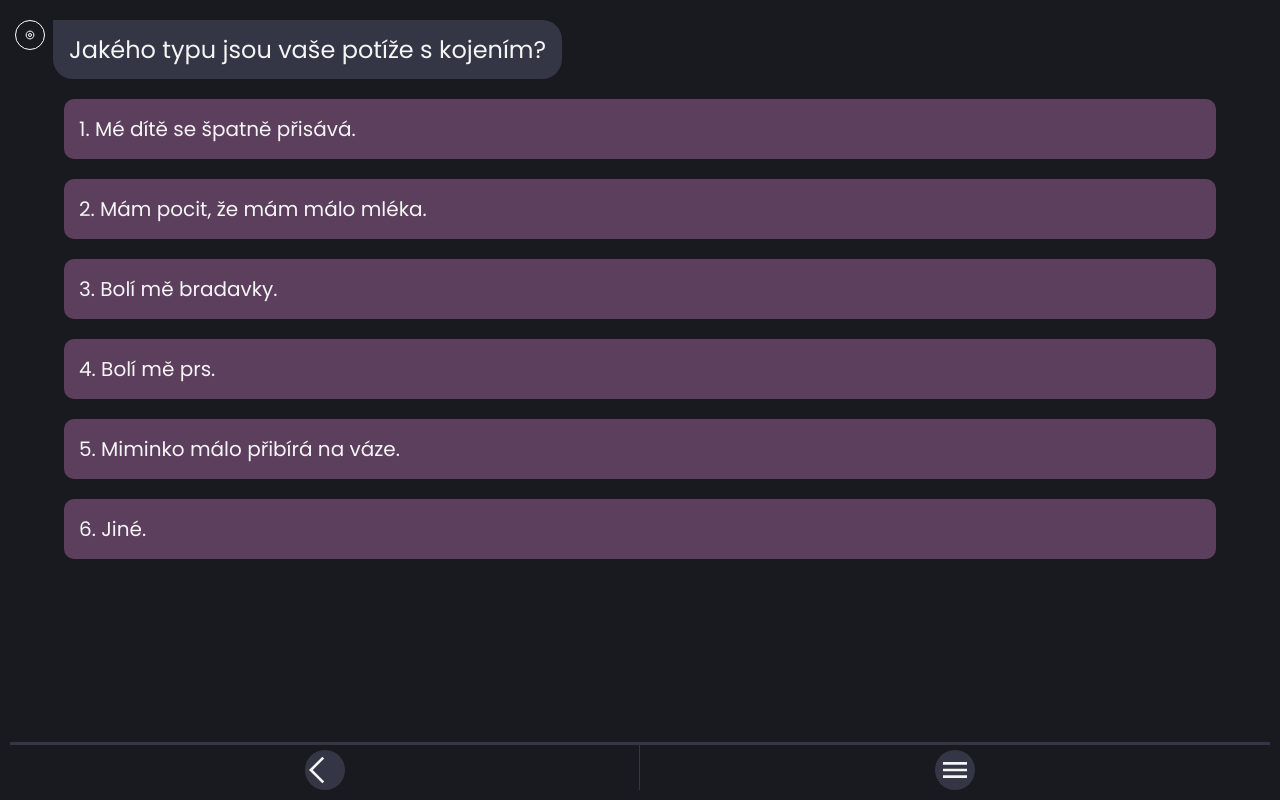
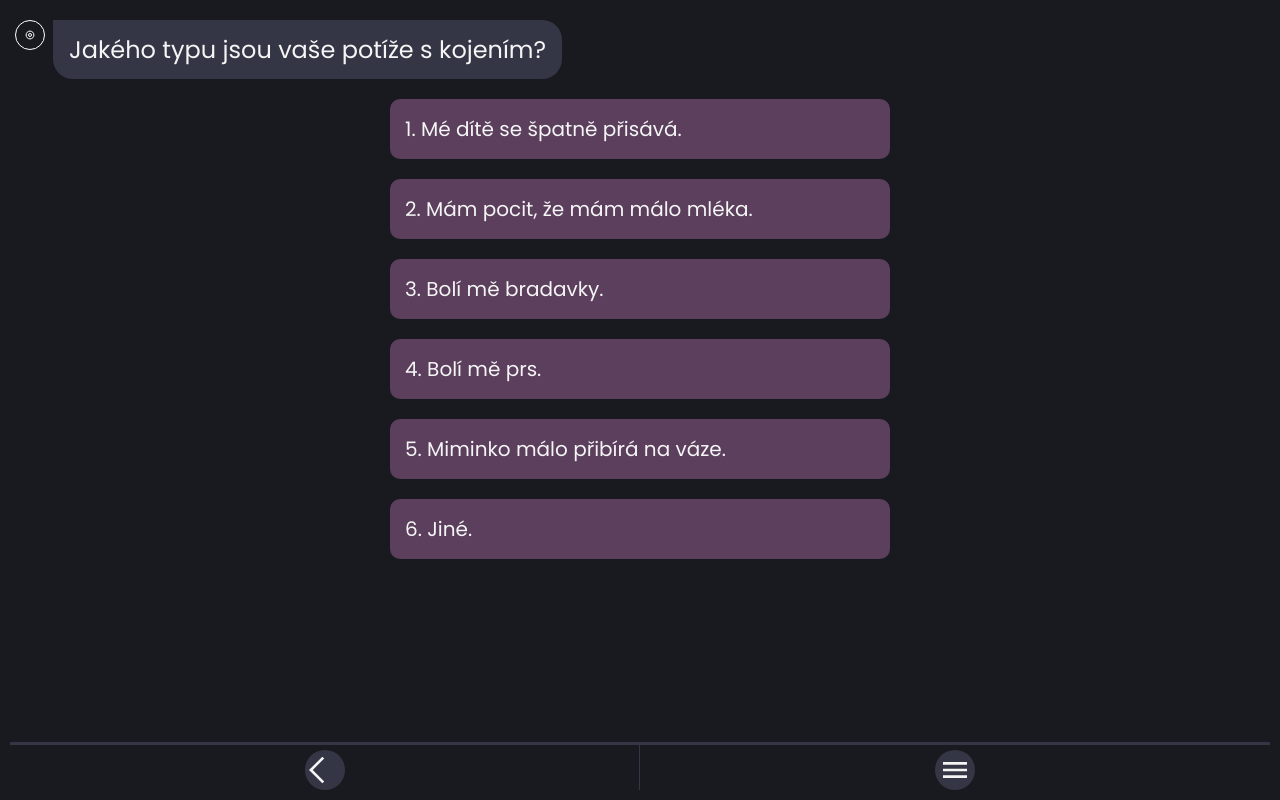
Before and after one commit to badela007/Kojoradce_projekt, a React (Vite) app: page /kojoradce/2 in a window 1280 px wide. Built offline with nearby package versions, Linux system fonts and the light colour scheme.

Commit message:
mediaquery for answer buttong for desktop adjusted

```diff
--- a/src/components/Answer/style.css
+++ b/src/components/Answer/style.css
@@ -3,17 +3,22 @@
   margin: auto;
   margin-top: 20px;
   border-radius: 10px;
-    background: #5B3F5D;
+  background: #5b3f5d;
   border: none;
   width: 80vw;
   color: var(--text-color);
   font-size: 20px;
   padding: 15px;
-    font-family: 'Poppins';
+  font-family: "Poppins";
   justify-content: center;
   align-items: center;
 }
 
+@media (min-width: 768px) {
+  .answer {
+    width: 500px;
+  }
+}
 
 .answer__content {
   display: flex;
@@ -21,27 +26,22 @@
   align-items: center;
   gap: 35px;
   flex-shrink: 0;
-
 }
-
 
 .answer__content-icon {
   width: 20%;
-    background-image: url('breastfeeding.png');
+  background-image: url("breastfeeding.png");
 }
 
 .bubble {
-    background-image: url('/public/img/info-kojeni.png');
+  background-image: url("/public/img/info-kojeni.png");
 }
-
-
 
 .answer__content-text {
   width: 80%;
   text-align: left;
 }
 
-
 a {
   color: var(--text-color);
   text-decoration: none;
--- a/src/components/AnswerButton/style.css
+++ b/src/components/AnswerButton/style.css
@@ -14,6 +14,12 @@
   align-items: center;
 }
 
+@media (min-width: 768px) {
+  .answerButton {
+    width: 500px;
+  }
+}
+
 .answerButton__content {
   display: flex;
   justify-content: center;
```
Lines whose indentation alone changed are shown as unchanged.
